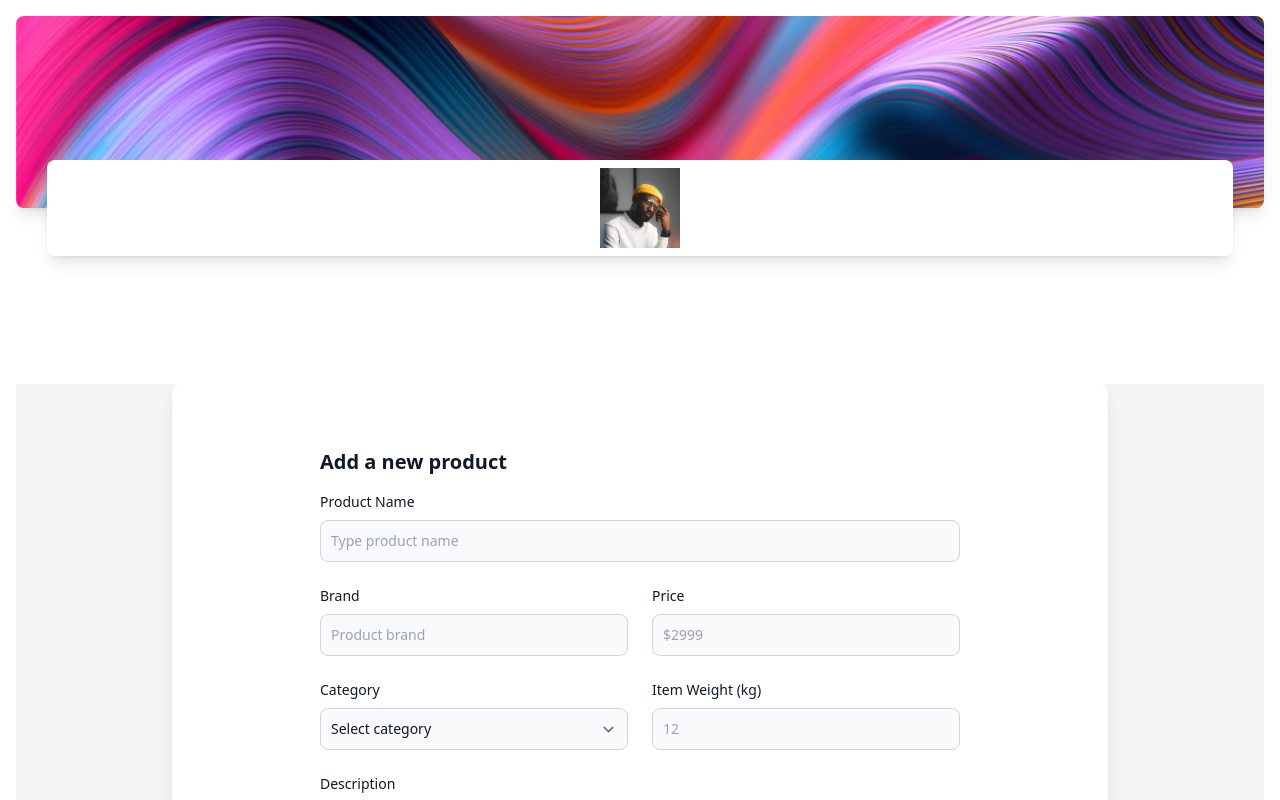
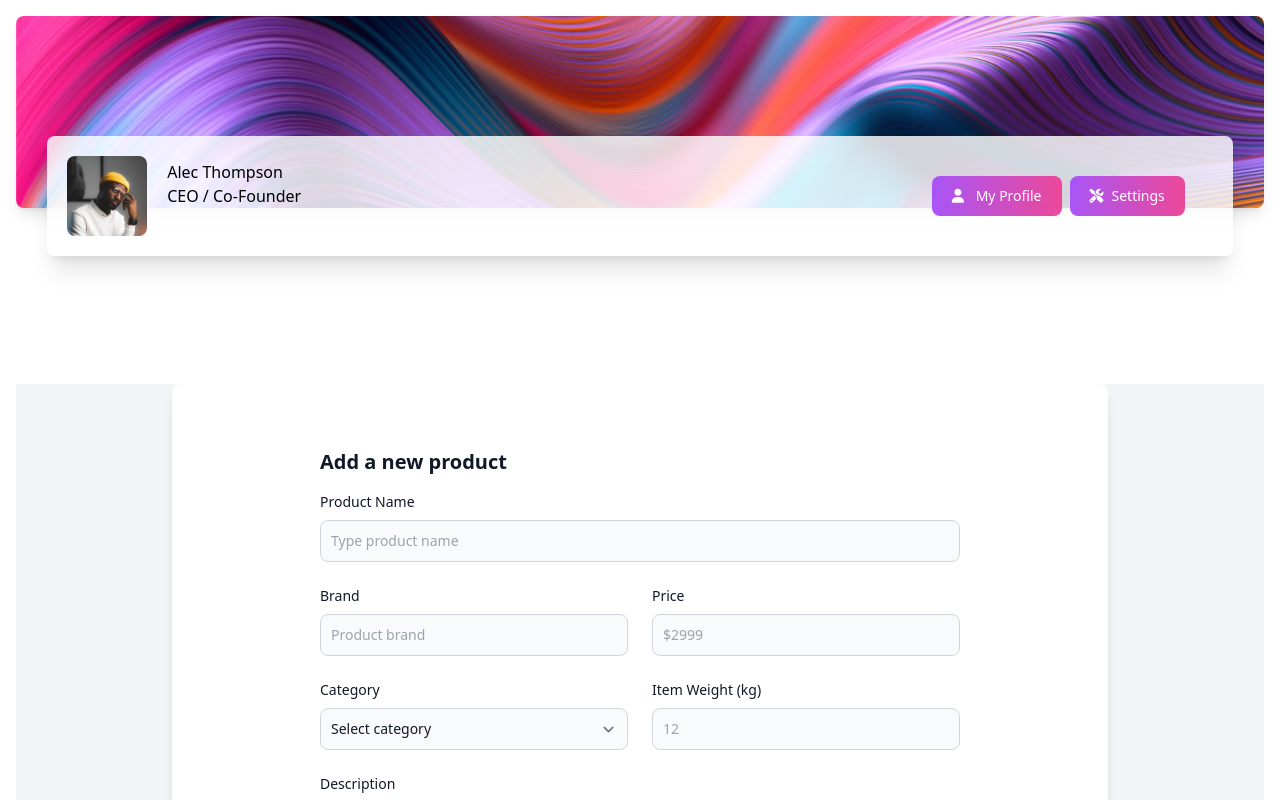
Before and after one commit to JamilyaHalyyeva/Ecommerce-Dashboard, a plain HTML site: page dashboardPage/new-product-page.html in a window 1280 px wide. Shown: the top 800 px of the page. Drawn offline with nearby package versions, Linux system fonts and the light colour scheme.

Commit message:
user profile header is added

```diff
--- a/dashboardPage/new-product-page.html
+++ b/dashboardPage/new-product-page.html
@@ -16,19 +16,31 @@
   <div class="p-4 border-dashed rounded-lg">
     <div class="w-full grid grid-cols-1 gap-4 mb-4 items-center flex justify-center rounded-lg">
       <div class="new-product flex justify-center h-48 rounded bg-white  rounded-lg shadow-lg">
-        <div class="new-product-child flex items-center justify-center h-24 rounded bg-white  rounded-lg shadow-lg">
-          <div class="flex w-20">
-            <img src="../img/bruce-mars.jpg " alt="">
+        <div class="new-product-child flex items-start justify-between h-27 rounded bg-white  rounded-lg shadow-xl" style="background-color: rgba(255, 255, 255, 0.822);">
+          <div class="flex flex-colm justify-start ">
+          <div class="flex w-20  m-5 ">
+            <img  class=" rounded-lg" src="../img/bruce-mars.jpg " alt="">
+            </div>
+          <div class="decription mt-6 text-current">
+            <h2>Alec Thompson</h2>
+            <p> CEO / Co-Founder</p>
+          </div>
+        </div>
 
+
+          <div class="flex mt-10  mr-10 justify-center items-center">
+            <button type="button" class="text-white  bg-gradient-to-r from-purple-500 to-pink-500 hover:bg-gradient-to-l focus:ring-4 focus:outline-none focus:ring-purple-200 dark:focus:ring-purple-800 font-medium rounded-lg text-sm px-5 py-2.5 text-center mr-2 mb-2"><i class="fa-solid fa-user mr-2"></i> </i>My Profile</button>
+            <button type="button" class="text-white bg-gradient-to-r from-purple-500 to-pink-500 hover:bg-gradient-to-l focus:ring-4 focus:outline-none focus:ring-purple-200 dark:focus:ring-purple-800 font-medium rounded-lg text-sm px-5 py-2.5 text-center mr-2 mb-2"> <i class="fa-solid fa-screwdriver-wrench mr-2"></i>Settings</button>
           </div>
         </div>
       </div>
-      <iframe src="./add-product-page-1.html" class=" mt-40  w-full bg-gray-100" style="height: 50rem" frameborder="0">
+      <iframe src="./add-product-page-1.html" class=" mt-40  w-full bg-gray-100" style="height: 50rem" frameborder="0" name="product-frame">
       </iframe>
     </div>
   </div>
 
   <script src="https://cdnjs.cloudflare.com/ajax/libs/flowbite/1.6.6/flowbite.min.js"></script>
+  <script src="https://kit.fontawesome.com/aff1f47a7a.js" crossorigin="anonymous"></script>
 </body>
 
 </html>
```
